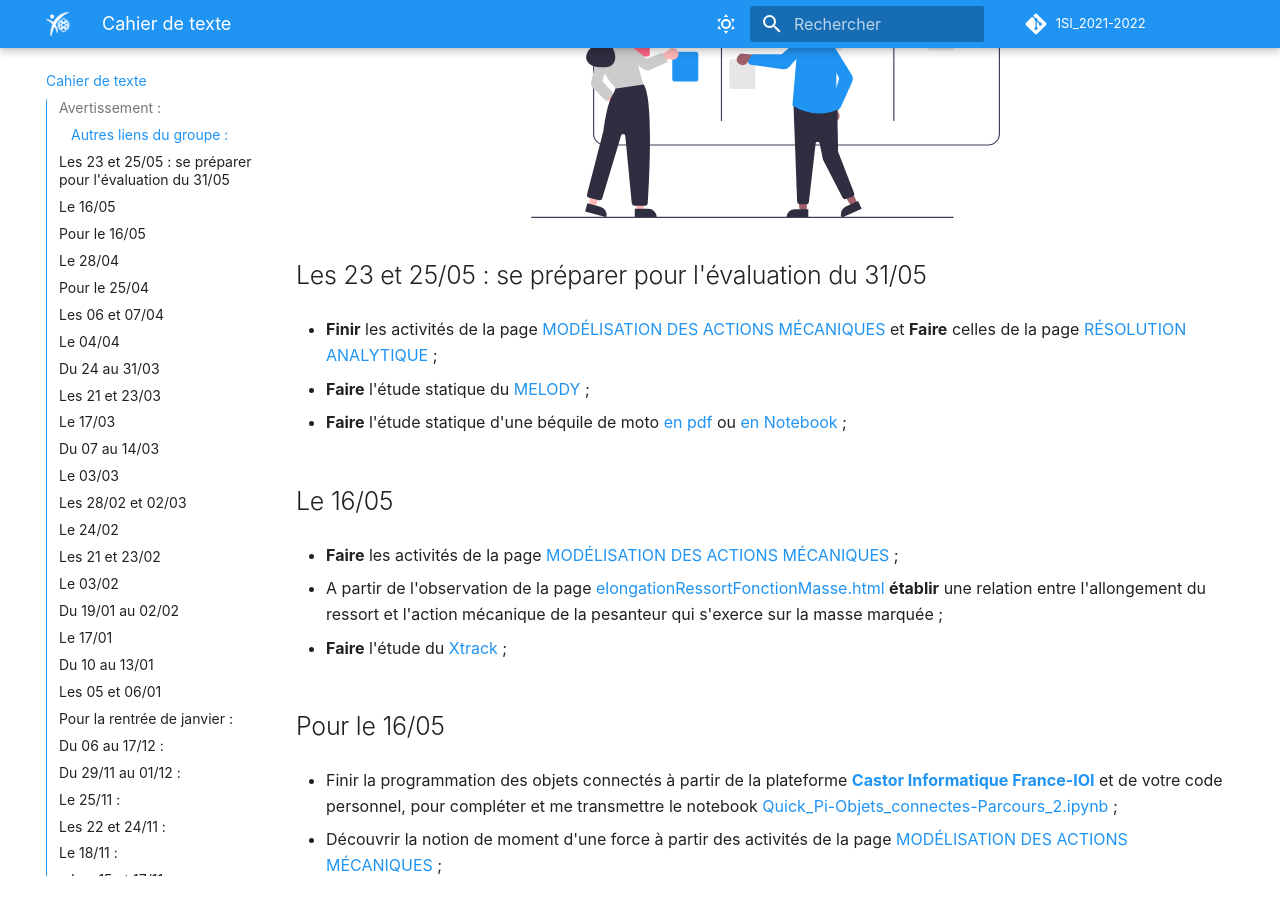
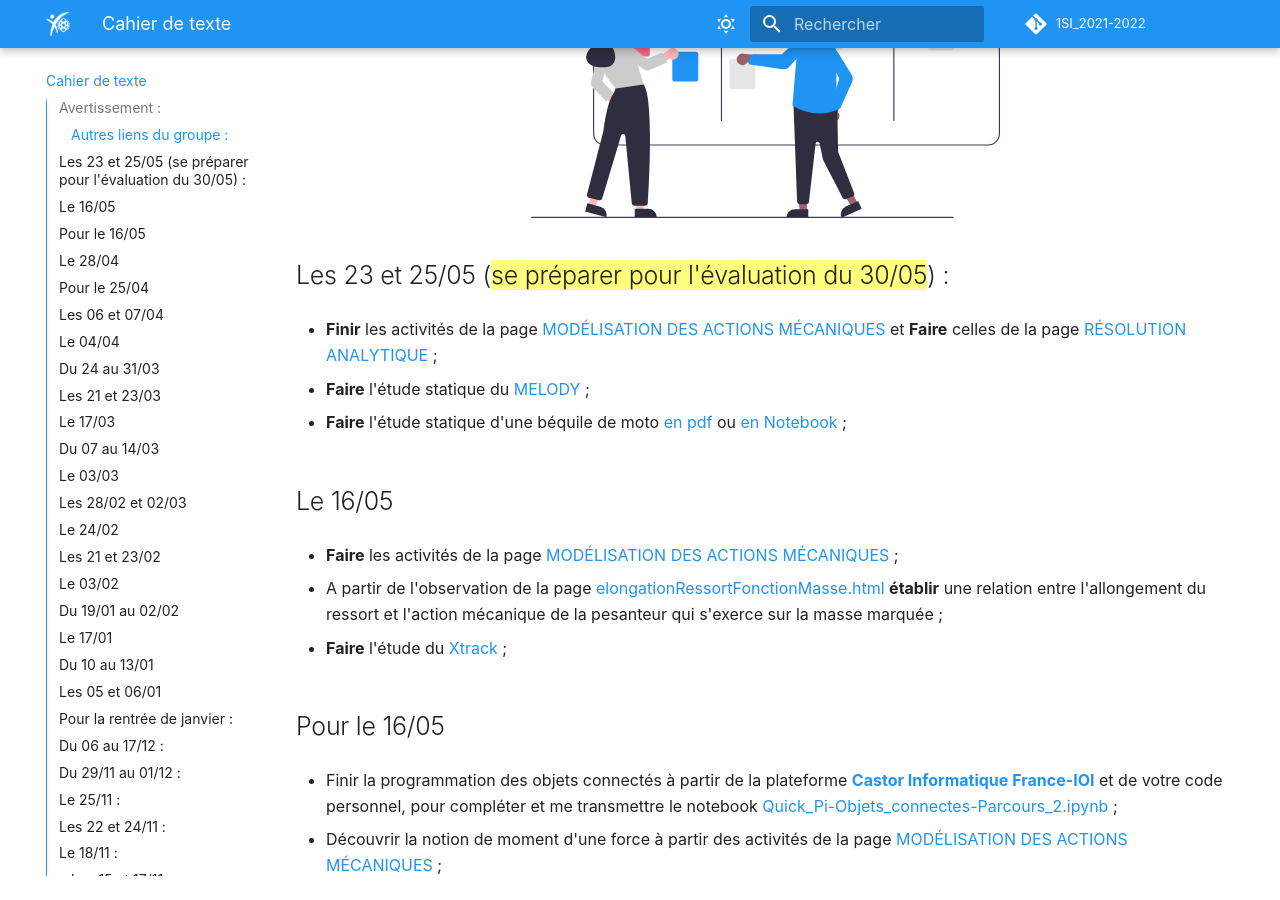
Before and after one commit to ericECmorlaix/1SI_2021-2022, an MkDocs documentation site: the page built from docs/index.md, in a window 1280 px wide and 900 px high, scrolled down 629 px. Built offline with MkDocs 1.6.1 and Material for MkDocs 9.7.7, drawn with Linux system fonts in a browser that asks for light colours; comment, search, counter and statistics services are not loaded.

Commit message:
MAJ 21/05b

```diff
--- a/docs/index.md
+++ b/docs/index.md
@@ -15,7 +15,7 @@
 
 [mail]: mailto:eric.madec@ecmorlaix.fr "eric.madec@ecmorlaix.fr"
 
-## Les 23 et 25/05 : se préparer pour l'évaluation du 31/05
+## Les 23 et 25/05 (==se préparer pour l'évaluation du 30/05==) :
 
 - **Finir** les activités de la page [MODÉLISATION DES ACTIONS MÉCANIQUES](https://sites.google.com/view/newecligne/m%C3%A9canique/statique/mod%C3%A9lisation-des-actions-m%C3%A9caniques){target=_blank} et **Faire** celles de la page [RÉSOLUTION ANALYTIQUE](https://sites.google.com/view/newecligne/m%C3%A9canique/statique/r%C3%A9solution-analytique){target=_blank} ;
 
```
